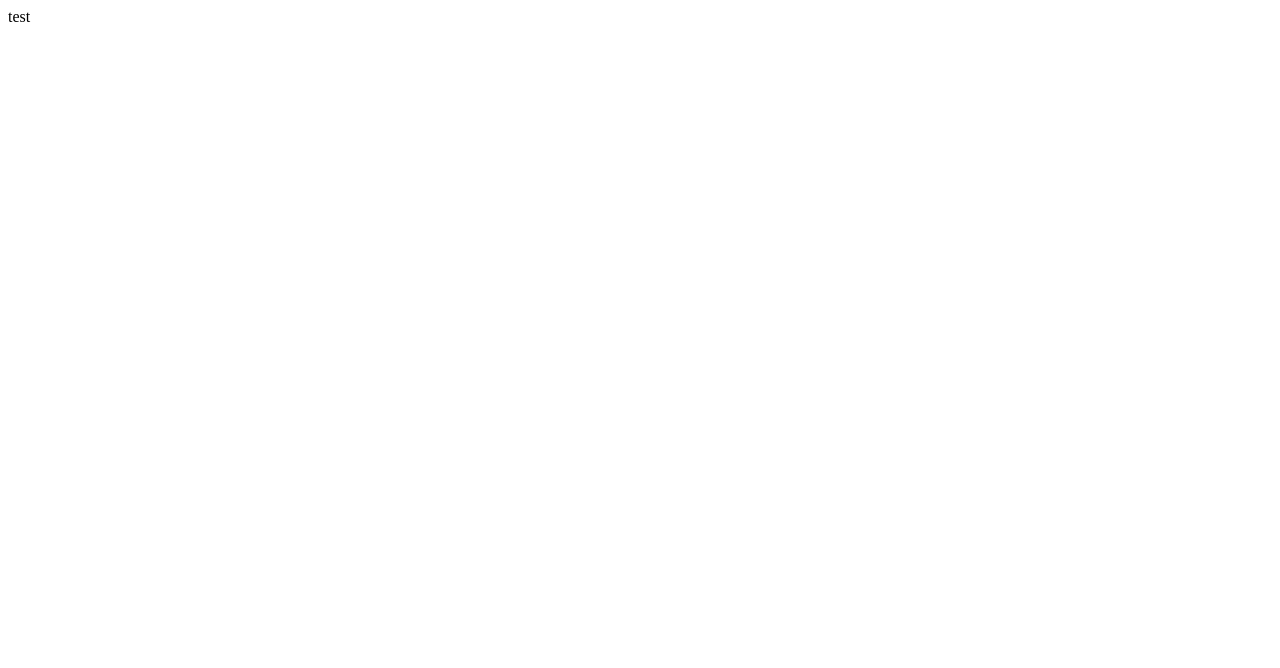
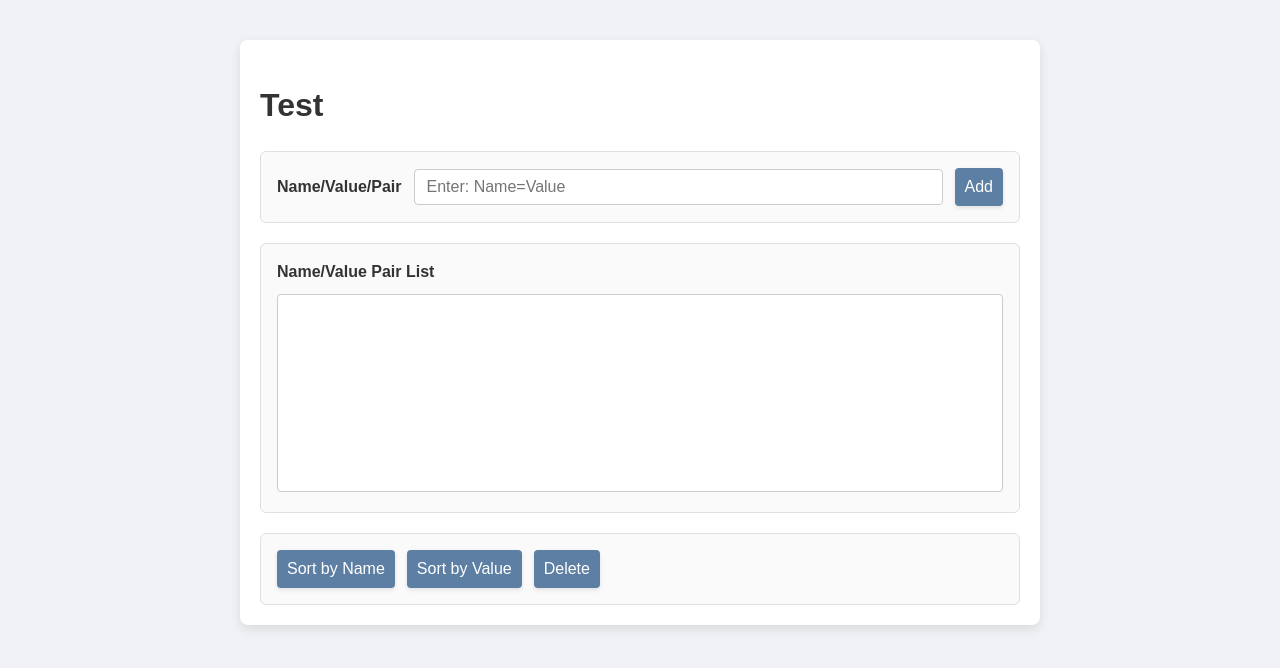
Before and after one commit to sanchi404/JS-control-work, a plain HTML site: page index.html in a window 1280 px wide. Drawn offline with Linux system fonts and the light colour scheme.

Commit message:
-finish HTML CSS

```diff
--- a/index.html
+++ b/index.html
@@ -5,9 +5,35 @@
     <meta name="viewport"
           content="width=device-width, user-scalable=no, initial-scale=1.0, maximum-scale=1.0, minimum-scale=1.0">
     <meta http-equiv="X-UA-Compatible" content="ie=edge">
-    <title>Document</title>
+    <link rel="stylesheet" href="styles.css">
+    <title>Aplication</title>
 </head>
 <body>
-<div>test</div>
+<div class="container">
+    <h1>Test</h1>
+<!--    Блок Ввода пары "Name/Value/Pair-->
+    <div class="inputBlock">
+        <label for="input">Name/Value/Pair</label>
+        <input type="text"
+               id="input"
+               placeholder="Enter: Name=Value">
+        <button id="addBtn" class="button">Add</button>
+    </div>
+<!--  Блок вывода информации с кнопками Sort: Name/Value и btn:Delete  -->
+    <div class="listBlock">
+        <label for="pairList">Name/Value Pair List</label>
+        <select
+                id="pairList"
+                multiple
+                size="10"
+        ></select>
+    </div>
+<!--  Блок кнопок управления списком  -->
+    <div class="controlsBtn">
+        <button id="sortNameBtn" class="button">Sort by Name </button>
+        <button id="sortValueBtn" class="button">Sort by Value </button>
+        <button id="deleteBtn" class="button">Delete </button>
+    </div>
+</div>
 </body>
 </html>
--- /dev/null
+++ b/styles.css
@@ -0,0 +1,122 @@
+/*Общие найстройки*/
+
+body {
+    margin: 0;
+    padding: 0;
+    font-family: Arial,sans-serif;
+    background-color: #f0f2f5;
+    color: #333;
+    line-height: 1.5;
+}
+
+/* Центрируем контейнер и задаем фон карточек */
+.container {
+    background-color: #ffffff;
+    max-width: 800px;
+    margin: 40px auto;
+    padding: 20px;
+    border-radius: 8px;
+    box-shadow: 0 4px 12px rgba(0,0,0,0.1);
+    box-sizing: border-box;
+}
+
+/* Блок ввода (инпут + кнопка) */
+
+.inputBlock{
+    display: flex;
+    align-items: center;
+    gap: 12px;
+    margin-bottom: 20px;
+    padding: 16px;
+    background-color: #fafafa;
+    border: 1px solid #e0e0e0;
+    border-radius: 6px;
+    box-sizing: border-box;
+}
+
+.inputBlock label{
+    flex-shrink: 0;
+    font-weight: bold;
+}
+
+/* Поле ввода */
+.inputBlock input{
+    flex: 1;
+    padding: 8px 12px;
+    border: 1px solid #ccc;
+    border-radius: 4px;
+    box-sizing: border-box;
+    font-size: 16px;
+}
+.inputBlock button{
+    margin: 0;
+}
+/* Блок списка */
+.listBlock{
+    margin-bottom: 20px;
+    padding: 16px;
+    background-color: #fafafa;
+    border: 1px solid #e0e0e0;
+    border-radius: 6px;
+    box-sizing: border-box;
+}
+.listBlock label{
+    display: block;
+    margin-bottom: 10px;
+    font-weight: bold;
+}
+.listBlock select{
+    width: 100%;
+    padding: 8px 12px;
+    border: 1px solid #ccc;
+    border-radius: 4px;
+    font-size: 16px;
+    box-sizing: border-box;
+    min-height: 120px;
+}
+
+/* Контейнер для кнопок Sort and delete */
+.controlsBtn{
+    display: flex;
+    flex-wrap: wrap;
+    gap: 12px;
+    margin-top: 20px;
+    padding: 16px;
+    background-color: #fafafa;
+    border: 1px solid #e0e0e0;
+    border-radius: 6px;
+    box-sizing: border-box;
+}
+
+/* Стили для кнопок */
+.button{
+    padding: 10px;
+    border: none;
+    border-radius: 4px;
+    background-color: #5c7fa3;
+    color: #fff;
+    font-size: 16px;
+    box-shadow: 0 2px 4px rgba(0,0,0,0.1);
+    transition: background-color 0.5s ease;
+    margin: 0;
+}
+.button:hover{
+    background-color: #4b6c8a;
+}
+
+/* Адаптация */
+
+@media (max-width: 600px) {
+    .container {
+        margin: 20px;
+        padding: 16px;
+    }
+    .inputBlock{
+        flex-direction: column;
+        align-items: stretch;
+    }
+    .controlsBtn{
+        flex-direction: column;
+        align-items: stretch;
+    }
+}
```
